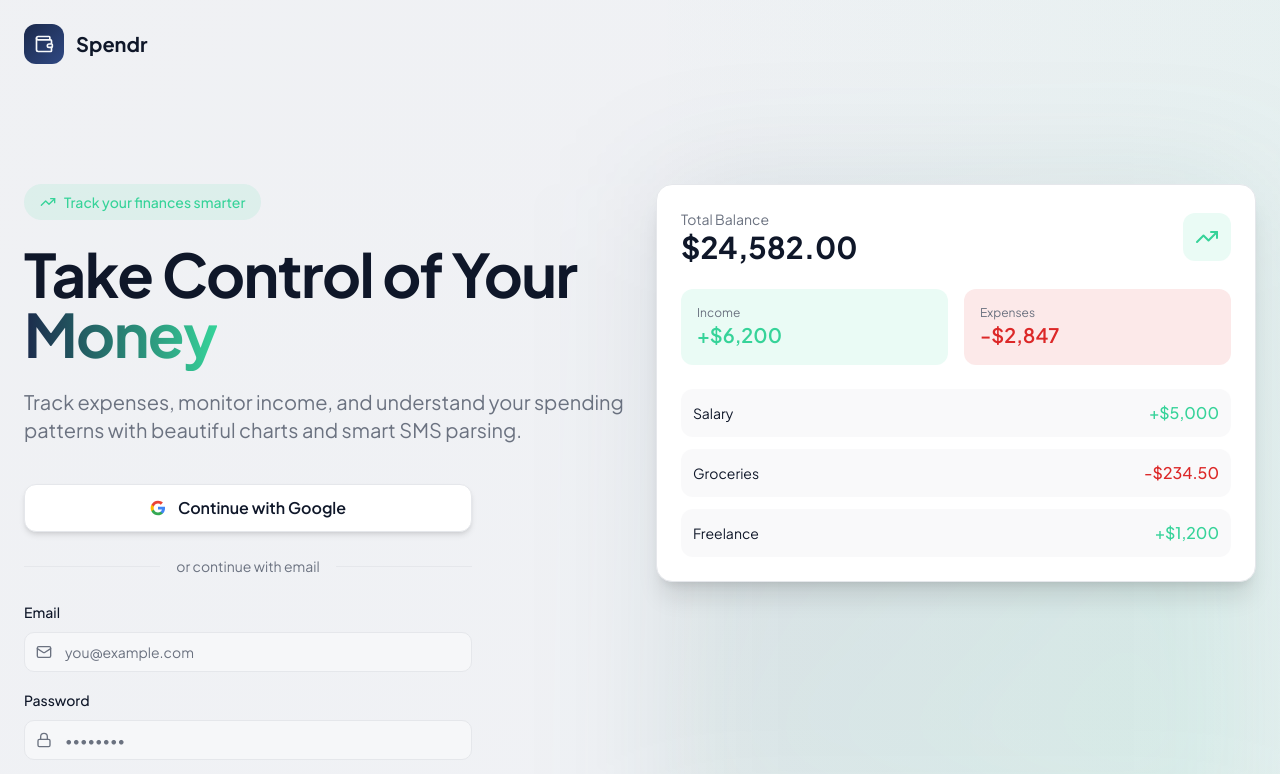
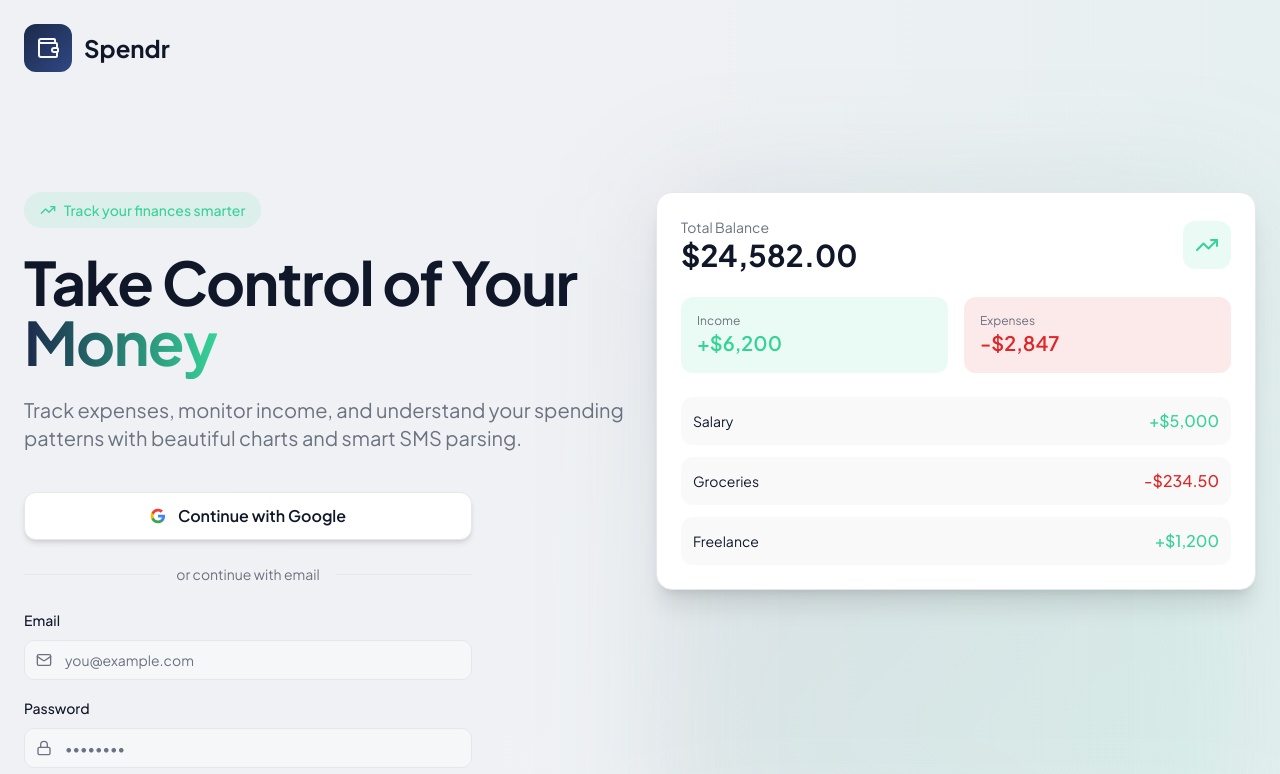
Before and after one commit to wakeups1dd/Spendr, a React (Vite) app: page / in a window 1280 px wide. Shown: the top 774 px of the page. Built offline with nearby package versions, Linux system fonts and the light colour scheme; the HTML template or start-up script is replaced by a standard one.

Commit message:
changed size logo

```diff
--- a/src/pages/Index.tsx
+++ b/src/pages/Index.tsx
@@ -87,10 +87,10 @@ const Index = () => {
 
         <nav className="relative z-10 mx-auto flex max-w-7xl items-center justify-between px-6 py-6">
           <div className="flex items-center gap-3">
-            <div className="flex h-10 w-10 items-center justify-center rounded-xl gradient-primary">
-              <Wallet className="h-5 w-5 text-primary-foreground" />
+            <div className="flex h-12 w-12 items-center justify-center rounded-xl gradient-primary">
+              <Wallet className="h-6 w-6 text-primary-foreground" />
             </div>
-            <span className="text-xl font-bold text-foreground">Spendr</span>
+            <span className="text-2xl font-bold text-foreground">Spendr</span>
           </div>
         </nav>
 
```
